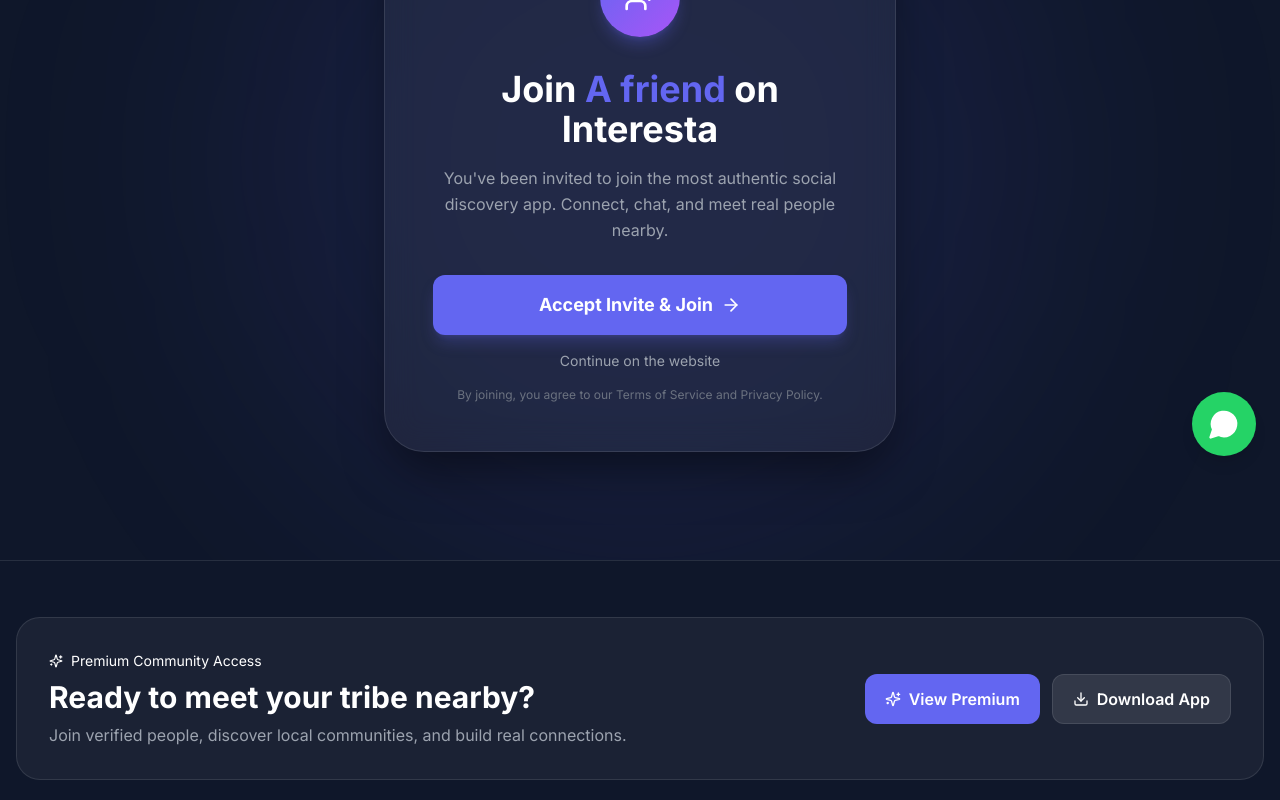
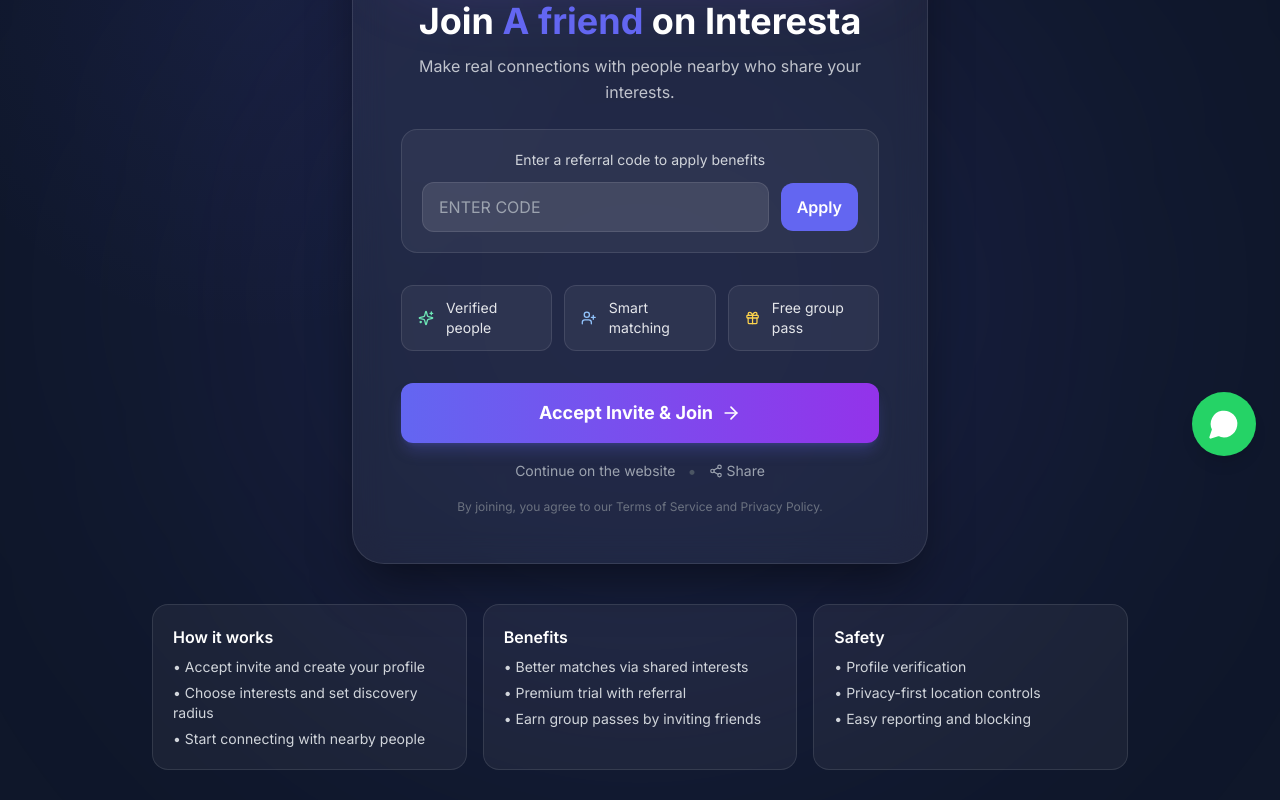
Before and after one commit to muhammadabdullahhussain/native-meeting, a Next.js app in the folder web/: page /join in a window 1280 px wide. Shown: the part 320-1120 px from the top of the page. Built offline with nearby package versions, Linux system fonts and the light colour scheme; no server answers.

Commit message:
fix website issues and added referals feature

```diff
--- a/package.json
+++ b/package.json
@@ -5,6 +5,9 @@
   "main": "index.js",
   "scripts": {
     "dev": "concurrently \"npm run dev --prefix backend\" \"npm run start --prefix mobile\" \"npm run dev --prefix web\"",
+    "dev:web": "concurrently \"npm run dev --prefix backend\" \"npm run dev --prefix web\"",
+    "dev:backend": "npm run dev --prefix backend",
+    "dev:mobile": "npm run start --prefix mobile",
     "backend": "npm run dev --prefix backend",
     "mobile": "npm run start --prefix mobile",
     "web": "npm run dev --prefix web",
--- a/web/app/join/page.tsx
+++ b/web/app/join/page.tsx
@@ -1,36 +1,95 @@
 "use client";
 
-import { Suspense, useEffect, useState } from "react";
+import { Suspense, useEffect, useMemo, useState } from "react";
+import Image from "next/image";
 import { useSearchParams } from "next/navigation";
 import { motion } from "framer-motion";
-import { ArrowRight, UserPlus, Gift } from "lucide-react";
+import {
+  ArrowRight,
+  UserPlus,
+  Gift,
+  Copy,
+  Check,
+  Share2,
+  Sparkles,
+  ShieldCheck,
+  MapPin,
+} from "lucide-react";
 
 export const dynamic = "force-dynamic";
 
 function JoinInner() {
   const searchParams = useSearchParams();
-  const code = searchParams.get("code") || searchParams.get("ref");
+  const urlCode = searchParams.get("code") || searchParams.get("ref") || "";
+  const [code, setCode] = useState(urlCode);
   const [inviterName, setInviterName] = useState("A friend");
+  const [inviter, setInviter] = useState<{
+    name: string;
+    username?: string;
+    avatar?: string;
+    city?: string | null;
+    headline?: string | null;
+    referralCount?: number;
+    unlockedGroupPasses?: number;
+    isVerified?: boolean;
+  } | null>(null);
   const [loading, setLoading] = useState(true);
   const [tryingOpen, setTryingOpen] = useState(false);
+  const [copied, setCopied] = useState(false);
+  const [error, setError] = useState<string | null>(null);
+
+  const apiBase = useMemo(() => {
+    const envBase = (process.env.NEXT_PUBLIC_API_URL || "").replace(/\/+$/, "");
+    if (envBase) return envBase;
+    if (typeof window !== "undefined") {
+      const host = window.location.hostname;
+      if (host === "localhost" || host === "127.0.0.1") {
+        return "http://localhost:5001";
+      }
+    }
+    return "https://interesta-backend.onrender.com";
+  }, []);
 
   useEffect(() => {
-    if (code) {
-      fetch(
-        `${process.env.NEXT_PUBLIC_API_URL || "https://interesta-backend.onrender.com"}/api/auth/referral/validate/${code}`,
-      )
+    setCode(urlCode);
+  }, [urlCode]);
+
+  useEffect(() => {
+    if (!code) {
+      setLoading(false);
+      return;
+    }
+    setLoading(true);
+    setError(null);
+    fetch(`${apiBase}/api/auth/referral/validate/${code}`)
       .then((res) => res.json())
       .then((data) => {
-          if (data.success && data.data?.referrerName) {
-            setInviterName(data.data.referrerName);
+        if (data.success && data.data) {
+          const d = data.data;
+          const safeName = d.referrerName || "A friend";
+          setInviterName(safeName);
+          setInviter({
+            name: safeName,
+            username: d.referrerUsername,
+            avatar: d.referrerAvatar,
+            city: d.referrerCity || null,
+            headline: d.referrerHeadline || null,
+            referralCount: d.referralCount || 0,
+            unlockedGroupPasses: d.unlockedGroupPasses || 0,
+            isVerified: d.isVerified || false,
+          });
+        } else {
+          setInviterName("A friend");
         }
       })
-        .catch((err) => console.error(err))
+      .catch(() => {
+        setInviterName("A friend");
+        setError(
+          "Referral code could not be verified. You can still continue.",
+        );
+      })
       .finally(() => setLoading(false));
-    } else {
-      setLoading(false);
-    }
-  }, [code]);
+  }, [code, apiBase]);
 
   const handleOpenApp = () => {
     if (!code) {
@@ -44,7 +103,7 @@
     const fallbackUrl = "/";
 
     const start = Date.now();
-    const timeout = setTimeout(() => {
+    setTimeout(() => {
       if (Date.now() - start < 1600) {
         window.location.href = fallbackUrl;
       }
@@ -67,70 +126,233 @@
     setTimeout(() => setTryingOpen(false), 2500);
   };
 
+  const handleCopy = async () => {
+    if (!code) return;
+    try {
+      await navigator.clipboard.writeText(code);
+      setCopied(true);
+      setTimeout(() => setCopied(false), 1500);
+    } catch {
+      // Fallback
+      alert("Copy failed. Select and copy the code manually.");
+    }
+  };
+
+  const handleShare = async () => {
+    const shareUrl = typeof window !== "undefined" ? window.location.href : "";
+    if (navigator.share) {
+      try {
+        await navigator.share({
+          title: "Join me on Interesta",
+          text: "Use my referral code to join Interesta.",
+          url: shareUrl,
+        });
+      } catch {
+        // no-op
+      }
+    } else {
+      await navigator.clipboard.writeText(shareUrl);
+      setCopied(true);
+      setTimeout(() => setCopied(false), 1500);
+    }
+  };
+
   return (
-    <div className="min-h-screen flex items-center justify-center pt-20 pb-10 px-4 relative overflow-hidden">
-      <div className="absolute top-1/2 left-1/2 -translate-x-1/2 -translate-y-1/2 w-[800px] h-[800px] bg-primary/10 rounded-full blur-[128px] pointer-events-none" />
+    <div className="min-h-screen flex flex-col items-center justify-center gap-10 pt-20 pb-16 px-4 relative overflow-hidden">
+      <div className="absolute top-1/2 left-1/2 -translate-x-1/2 -translate-y-1/2 w-[900px] h-[900px] bg-primary/10 rounded-full blur-[140px] pointer-events-none" />
+      <div className="absolute inset-0 bg-[radial-gradient(600px_circle_at_20%_20%,rgba(99,102,241,0.08),transparent_60%)] pointer-events-none" />
 
       <motion.div
-        initial={{ opacity: 0, scale: 0.95 }}
-        animate={{ opacity: 1, scale: 1 }}
+        initial={{ opacity: 0, y: 16, scale: 0.98 }}
+        animate={{ opacity: 1, y: 0, scale: 1 }}
         transition={{ duration: 0.5 }}
-        className="glass max-w-lg w-full p-8 md:p-12 rounded-[2.5rem] relative z-10 text-center border border-white/10 shadow-2xl shadow-black/50"
+        className="glass max-w-xl w-full p-8 md:p-12 rounded-[2rem] relative z-10 text-center border border-white/10 shadow-2xl shadow-black/50"
       >
-        <div className="w-20 h-20 bg-gradient-to-br from-primary to-purple-500 rounded-full flex items-center justify-center mx-auto mb-8 shadow-lg shadow-primary/30">
+        <div className="relative mx-auto mb-8">
+          <div className="absolute inset-0 blur-2xl bg-gradient-to-br from-primary/40 to-purple-500/30 rounded-full -z-10" />
+          <div className="w-20 h-20 bg-gradient-to-br from-primary to-purple-500 rounded-2xl flex items-center justify-center mx-auto shadow-lg shadow-primary/30">
             <UserPlus size={32} className="text-white" />
           </div>
+        </div>
 
-        <h1 className="text-3xl md:text-4xl font-bold text-white mb-4">
-          {loading ? (
-            <span className="animate-pulse bg-white/10 rounded px-4 py-2 block w-48 mx-auto">
-              &nbsp;
-            </span>
-          ) : (
-            <>
-              Join <span className="text-primary">{inviterName}</span> on
-              Interesta
-            </>
-          )}
+        <h1 className="text-3xl md:text-4xl font-bold text-white mb-3">
+          Join <span className="text-primary">{inviterName}</span> on Interesta
         </h1>
-
-        <p className="text-gray-400 mb-8 leading-relaxed">
-          You&apos;ve been invited to join the most authentic social discovery
-          app. Connect, chat, and meet real people nearby.
+        <p className="text-gray-300/90 mb-6 leading-relaxed">
+          Make real connections with people nearby who share your interests.
         </p>
-
-        {code && (
-          <div className="bg-white/5 border border-white/10 rounded-xl p-4 mb-8 flex items-center gap-3 justify-center">
-            <Gift className="text-yellow-400" size={20} />
-            <span className="text-sm font-medium text-gray-300">
-              Referral Code applied:{" "}
-              <span className="text-white font-bold tracking-wider">
-                {code}
-              </span>
-            </span>
+        {error && (
+          <div className="mb-6 text-sm text-amber-300/90 bg-amber-500/10 border border-amber-500/20 px-4 py-2 rounded-xl">
+            {error}
           </div>
         )}
+
+        {inviter && (
+          <div className="rounded-2xl p-4 md:p-5 mb-8 bg-white/5 border border-white/10 flex items-center gap-4 text-left">
+            <Image
+              src={
+                inviter.avatar ||
+                `https://ui-avatars.com/api/?name=${encodeURIComponent(inviter.name)}&background=6366F1&color=fff`
+              }
+              alt={inviter.name}
+              width={64}
+              height={64}
+              sizes="64px"
+              className="w-14 h-14 md:w-16 md:h-16 rounded-xl object-cover border border-white/10"
+            />
+            <div className="flex-1 min-w-0">
+              <div className="flex items-center gap-2">
+                <span className="text-lg font-semibold">{inviter.name}</span>
+                {inviter.isVerified && (
+                  <ShieldCheck size={16} className="text-emerald-300" />
+                )}
+              </div>
+              <div className="text-sm text-gray-400 truncate">
+                {inviter.headline || "Active member"}
+              </div>
+              <div className="text-xs text-gray-500 flex items-center gap-2 mt-1">
+                {inviter.city && (
+                  <span className="inline-flex items-center gap-1">
+                    <MapPin size={12} /> {inviter.city}
+                  </span>
+                )}
+                {typeof inviter.referralCount === "number" && (
+                  <span>• {inviter.referralCount} friends invited</span>
+                )}
+                {typeof inviter.unlockedGroupPasses === "number" && (
+                  <span>• {inviter.unlockedGroupPasses} group passes</span>
+                )}
+              </div>
+            </div>
+          </div>
+        )}
+
+        {code ? (
+          <div className="bg-white/5 border border-white/10 rounded-2xl p-4 md:p-5 mb-8 flex items-center justify-between gap-3">
+            <div className="flex items-center gap-3">
+              <div className="w-9 h-9 rounded-lg bg-yellow-400/15 border border-yellow-400/20 flex items-center justify-center">
+                <Gift className="text-yellow-300" size={18} />
+              </div>
+              <div className="text-left">
+                <div className="text-xs font-semibold text-gray-400 uppercase tracking-wider">
+                  Referral Code
+                </div>
+                <div className="font-mono text-xl md:text-2xl font-bold tracking-[0.3em] text-white select-text">
+                  {code}
+                </div>
+              </div>
+            </div>
+            <button
+              onClick={handleCopy}
+              className="px-3 py-2 rounded-lg bg-white/10 hover:bg-white/20 border border-white/10 transition-colors"
+              aria-label="Copy referral code"
+            >
+              {copied ? (
+                <Check size={18} className="text-emerald-300" />
+              ) : (
+                <Copy size={18} className="text-gray-200" />
+              )}
+            </button>
+          </div>
+        ) : (
+          <div className="bg-white/5 border border-white/10 rounded-2xl p-4 md:p-5 mb-8">
+            <div className="text-sm text-gray-300 mb-3">
+              Enter a referral code to apply benefits
+            </div>
+            <div className="flex items-center gap-3">
+              <input
+                value={code}
+                onChange={(e) => setCode(e.target.value.toUpperCase())}
+                placeholder="ENTER CODE"
+                className="flex-1 px-4 py-3 rounded-xl bg-white/10 border border-white/10 text-white placeholder:text-gray-400 outline-none focus:ring-2 focus:ring-primary/40"
+              />
+              <button
+                onClick={() => setCode(code.trim().toUpperCase())}
+                className="px-4 py-3 rounded-xl bg-primary hover:bg-primary-dark text-white font-semibold transition-all"
+              >
+                Apply
+              </button>
+            </div>
+          </div>
+        )}
+
+        <div className="grid grid-cols-1 md:grid-cols-3 gap-3 mb-8 text-left">
+          {[
+            {
+              icon: Sparkles,
+              title: "Verified people",
+              color: "text-emerald-300",
+            },
+            { icon: UserPlus, title: "Smart matching", color: "text-blue-300" },
+            { icon: Gift, title: "Free group pass", color: "text-amber-300" },
+          ].map((f, i) => (
+            <div
+              key={i}
+              className="rounded-xl bg-white/5 border border-white/10 px-4 py-3 flex items-center gap-3"
+            >
+              <f.icon className={f.color} size={18} />
+              <span className="text-sm text-gray-200">{f.title}</span>
+            </div>
+          ))}
+        </div>
 
         <div className="space-y-4">
           <button
             onClick={handleOpenApp}
             disabled={tryingOpen}
-            className="w-full py-4 bg-primary hover:bg-primary-dark disabled:opacity-60 disabled:cursor-not-allowed text-white rounded-xl font-bold text-lg transition-all hover:scale-105 shadow-lg shadow-primary/25 flex items-center justify-center gap-2"
+            className="w-full py-4 bg-gradient-to-r from-primary to-purple-600 hover:from-primary hover:to-purple-500 disabled:opacity-60 disabled:cursor-not-allowed text-white rounded-xl font-bold text-lg transition-all hover:scale-[1.02] active:scale-95 shadow-lg shadow-primary/25 flex items-center justify-center gap-2"
           >
             {tryingOpen ? "Opening..." : "Accept Invite & Join"}{" "}
             <ArrowRight size={20} />
           </button>
+          <div className="flex items-center justify-center gap-3">
             <a
               href="/"
-            className="block text-sm text-gray-400 hover:text-white transition"
+              className="text-sm text-gray-400 hover:text-white transition"
             >
               Continue on the website
             </a>
-          <p className="text-xs text-gray-500 mt-4">
+            <span className="text-gray-600">•</span>
+            <button
+              onClick={handleShare}
+              className="text-sm text-gray-400 hover:text-white transition inline-flex items-center gap-1"
+            >
+              <Share2 size={14} /> Share
+            </button>
+          </div>
+          <p className="text-xs text-gray-500 mt-2">
             By joining, you agree to our Terms of Service and Privacy Policy.
           </p>
         </div>
       </motion.div>
+      <div className="w-full px-2 sm:px-6 max-w-5xl relative z-10">
+        <div className="grid grid-cols-1 md:grid-cols-3 gap-4">
+          <div className="p-5 rounded-2xl bg-white/5 border border-white/10">
+            <h3 className="text-white font-semibold mb-2">How it works</h3>
+            <ul className="text-sm text-gray-300 space-y-1.5">
+              <li>• Accept invite and create your profile</li>
+              <li>• Choose interests and set discovery radius</li>
+              <li>• Start connecting with nearby people</li>
+            </ul>
+          </div>
+          <div className="p-5 rounded-2xl bg-white/5 border border-white/10">
+            <h3 className="text-white font-semibold mb-2">Benefits</h3>
+            <ul className="text-sm text-gray-300 space-y-1.5">
+              <li>• Better matches via shared interests</li>
+              <li>• Premium trial with referral</li>
+              <li>• Earn group passes by inviting friends</li>
+            </ul>
+          </div>
+          <div className="p-5 rounded-2xl bg-white/5 border border-white/10">
+            <h3 className="text-white font-semibold mb-2">Safety</h3>
+            <ul className="text-sm text-gray-300 space-y-1.5">
+              <li>• Profile verification</li>
+              <li>• Privacy-first location controls</li>
+              <li>• Easy reporting and blocking</li>
+            </ul>
+          </div>
+        </div>
+      </div>
     </div>
   );
 }
--- a/web/app/layout.tsx
+++ b/web/app/layout.tsx
@@ -21,7 +21,7 @@
           name="description"
           content="Modern social discovery for real people, nearby."
         />
-        <link rel="icon" href="/icon.svg" />
+        <link rel="icon" href="/favicon.ico" />
       </head>
       <body className="font-sans text-white bg-bg relative">
         <div className="glow-bg" />
```
Also changed, not shown: web/next.config.js (+9 -29 lines), 1 other file (tests, documents, lock files or other folders). Lines whose indentation alone changed are shown as unchanged.
